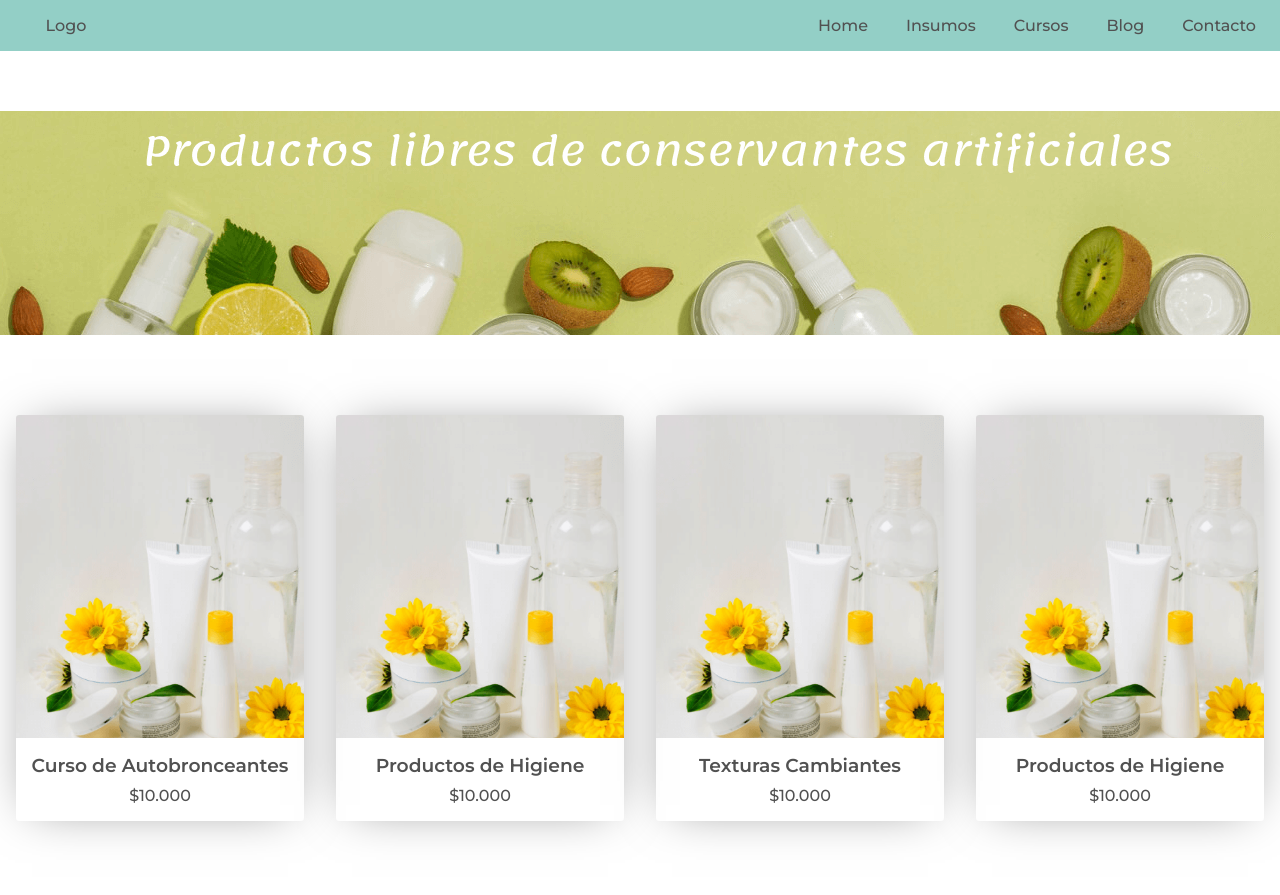
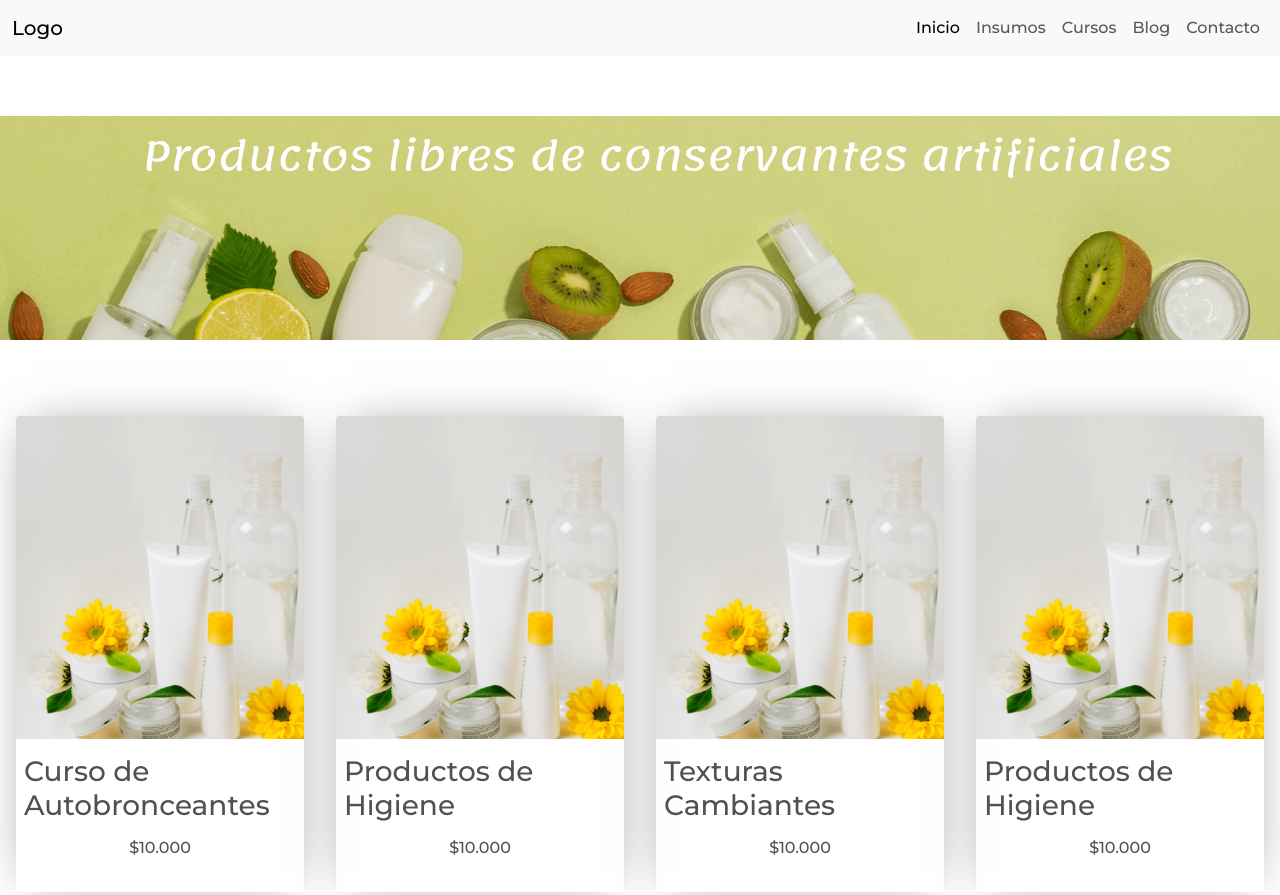
Before and after one commit to Crusiris/naturalCosmetics, a plain HTML site: page pages/cursos.html in a window 1280 px wide. Shown: the top 895 px of the page. Drawn offline with nearby package versions, Linux system fonts and the light colour scheme.

Commit message:
arreglando rutas de paginas

```diff
--- a/pages/cursos.html
+++ b/pages/cursos.html
@@ -5,25 +5,39 @@
     <meta http-equiv="X-UA-Compatible" content="IE=edge">
     <meta name="viewport" content="width=device-width, initial-scale=1.0">
     <title>Insumos</title>
+    <link href="https://cdn.jsdelivr.net/npm/bootstrap@5.3.0-alpha1/dist/css/bootstrap.min.css" rel="stylesheet" integrity="sha384-GLhlTQ8iRABdZLl6O3oVMWSktQOp6b7In1Zl3/Jr59b6EGGoI1aFkw7cmDA6j6gD" crossorigin="anonymous">
     <link rel="stylesheet" href="/css/style.css">
 </head>
 <body class="main">
-    <header class="main__menu">
-        <figure class="menu__logo">
-            Logo
-        </figure>
-        <nav class="menu__items">
-            <li class="menu__item">
-                <a href="../index.html">Home</a>
-            </li>
-            <li class="menu__item">
-                <a class="item__menu--footer" href="/pages/insumos.html">Insumos</a>
-            </li>
-            <li class="menu__item">
-                <a href="/pages/cursos.html">Cursos</a>
-            </li>
-            <li class="menu__item"><a href="/pages/blog.html">Blog</a></li>
-            <li class="menu__item"><a href="/pages/contacto.html">Contacto</a></li>
+    <header>
+        <nav class="navbar navbar-expand-lg bg-body-tertiary">
+             <div class="container-fluid">
+
+                 <a class="navbar-brand" href="../index.html">Logo</a>
+                 <button class="navbar-toggler" type="button" data-bs-toggle="collapse" data-bs-target="#navbarSupportedContent" aria-controls="navbarSupportedContent" aria-expanded="false" aria-label="Toggle navigation">
+                     <span class="navbar-toggler-icon"></span>
+                 </button>
+
+                 <div class="collapse navbar-collapse " id="navbarSupportedContent">
+                 <ul class="navbar-nav d-flex mb-2 mb-lg-0 w-100 justify-content-end">
+                     <li class="nav-item">
+                     <a class="nav-link active" aria-current="page" href="../index.html">Inicio</a>
+                     </li>
+                     <li class="nav-item">
+                     <a class="nav-link" href="./insumos.html">Insumos</a>
+                     </li>
+                     <li class="nav-item">
+                     <a class="nav-link" href="./cursos.html">Cursos</a>
+                     </li>
+                     <li class="nav-item">
+                     <a class="nav-link" href="./blog.html">Blog</a>
+                     </li>
+                     <li class="nav-item">
+                     <a class="nav-link" href="./contacto.html">Contacto</a>
+                     </li>
+                 </ul>
+                 </div>
+             </div>
         </nav>
     </header>
     <section class="main__content">
```
Also changed, not shown: index.html (+2 -2 lines), pages/article.html (+30 -16 lines), pages/blog.html (+30 -16 lines), pages/contacto.html (+4 -4 lines), pages/insumos.html (+30 -16 lines).
